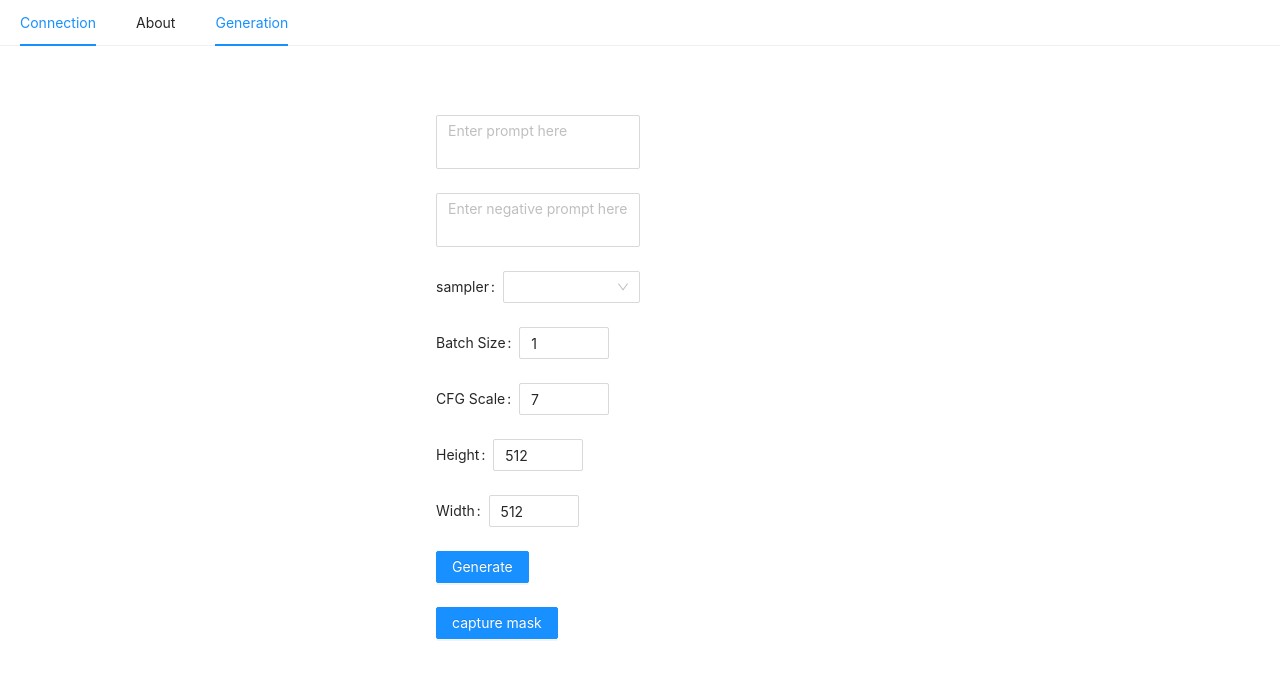
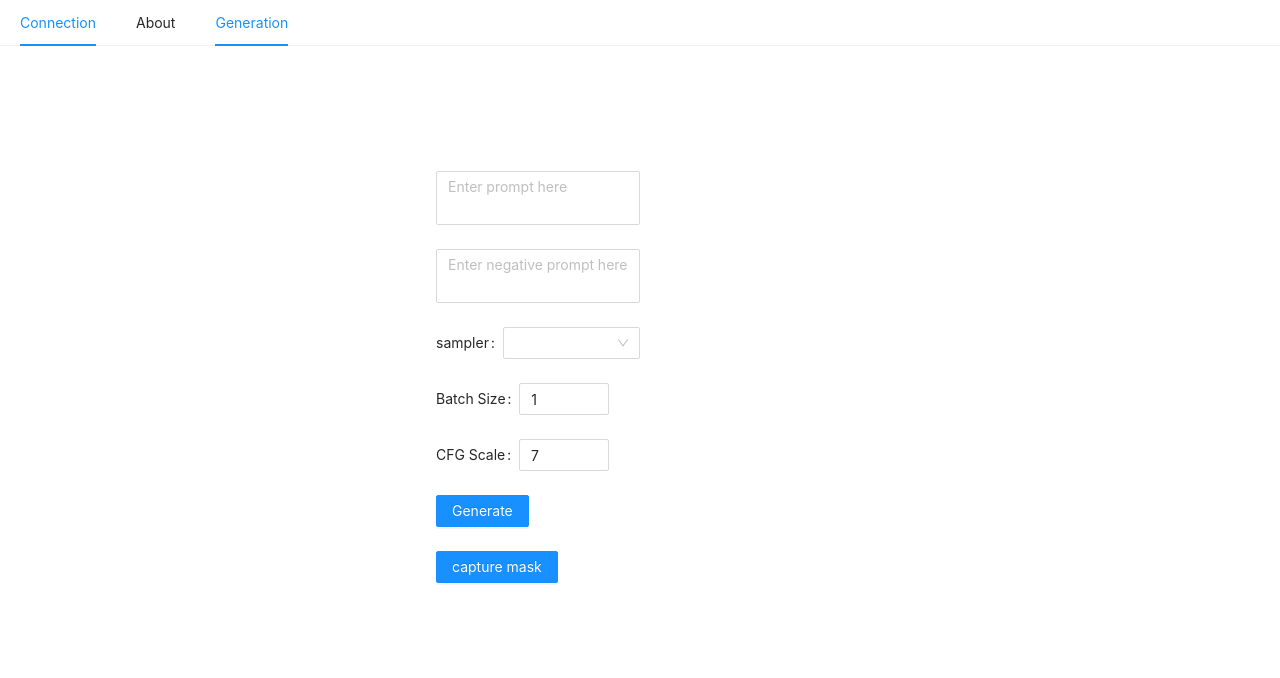
Before and after one commit to huchenlei/stable-diffusion-ps-pea, a Vue app: page /generation in a window 1280 px wide. Shown: the top 678 px of the page. Built offline with nearby package versions, Linux system fonts and the light colour scheme.

Commit message:
:wrench: Add param bound

```diff
--- a/src/views/GenerationView.vue
+++ b/src/views/GenerationView.vue
@@ -128,23 +128,15 @@ async function captureMask() {
         </a-form-item>
 
         <a-form-item label="sampler" name="sampler">
-          <a-select ref="select" v-model="payload.sampler_name" :options="samplerOptions(context.samplers)"></a-select>
+          <a-select ref="select" v-model:value="payload.sampler_name" :options="samplerOptions(context.samplers)"></a-select>
         </a-form-item>
 
         <a-form-item label="Batch Size" name="batch_size">
-          <a-input-number v-model:value="payload.batch_size" />
+          <a-input-number v-model:value="payload.batch_size" :min="1" :max="64" />
         </a-form-item>
 
         <a-form-item label="CFG Scale" name="cfg_scale">
-          <a-input-number v-model:value="payload.cfg_scale" />
-        </a-form-item>
-
-        <a-form-item label="Height" name="height">
-          <a-input-number v-model:value="payload.height" />
-        </a-form-item>
-
-        <a-form-item label="Width" name="width">
-          <a-input-number v-model:value="payload.width" />
+          <a-input-number v-model:value="payload.cfg_scale" :min="1" :max="30" />
         </a-form-item>
 
         <a-form-item>
```
